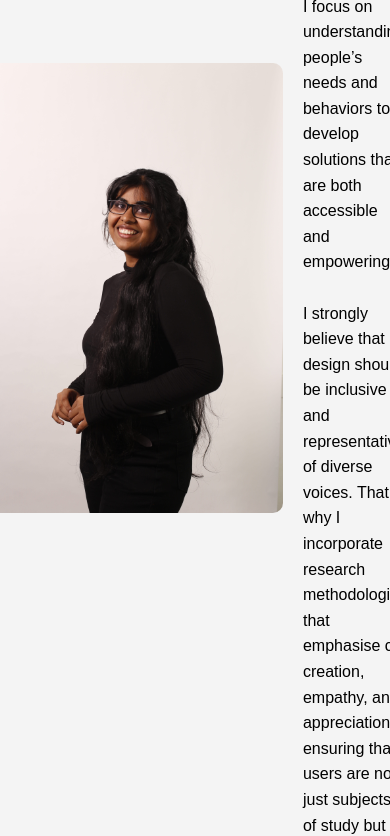
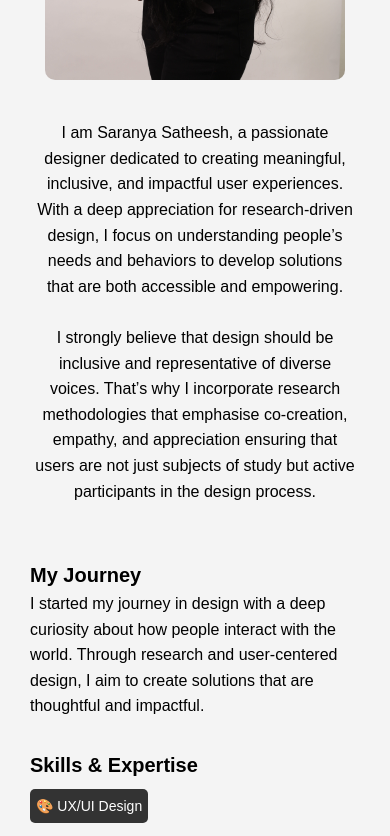
Before and after one commit to chaaaruuu/Portfolio, a plain HTML site: page about.html in a window 390 px wide. Shown: the part 560-1396 px from the top of the page. Drawn offline with Linux system fonts and the light colour scheme.

Commit message:
image shrink

```diff
--- a/style.css
+++ b/style.css
@@ -175,7 +175,7 @@ footer {
 
 .image {
     width: 300px;
-    height: 300 px;
+    height: 300px;
     border-radius: 10px;
     flex-shrink: 0;
 }
@@ -223,6 +223,58 @@ footer {
 .fade-in.visible {
     opacity: 1;
     transform: translateY(0);
+}
+
+/* Responsive Styles for Phones */
+@media (max-width: 768px) {
+    .about-intro-content {
+        flex-direction: column;
+        align-items: center;
+        text-align: center;
+    }
+
+    .image {
+        width: 100%;
+        height: auto;
+        max-width: 300px;
+    }
+
+    .about-intro-content p {
+        max-width: 100%;
+        margin-top: 20px;
+    }
+
+    .about-content {
+        padding: 15px;
+    }
+
+    .about-content h2 {
+        font-size: 22px;
+    }
+
+    .about-content ul li {
+        font-size: 16px;
+        padding: 8px;
+    }
+}
+
+@media (max-width: 480px) {
+    .about-intro {
+        padding: 15px;
+    }
+
+    .about-content {
+        padding: 10px;
+    }
+
+    .about-content h2 {
+        font-size: 20px;
+    }
+
+    .about-content ul li {
+        font-size: 14px;
+        padding: 6px;
+    }
 }
 
 /* Contact Page */
```
